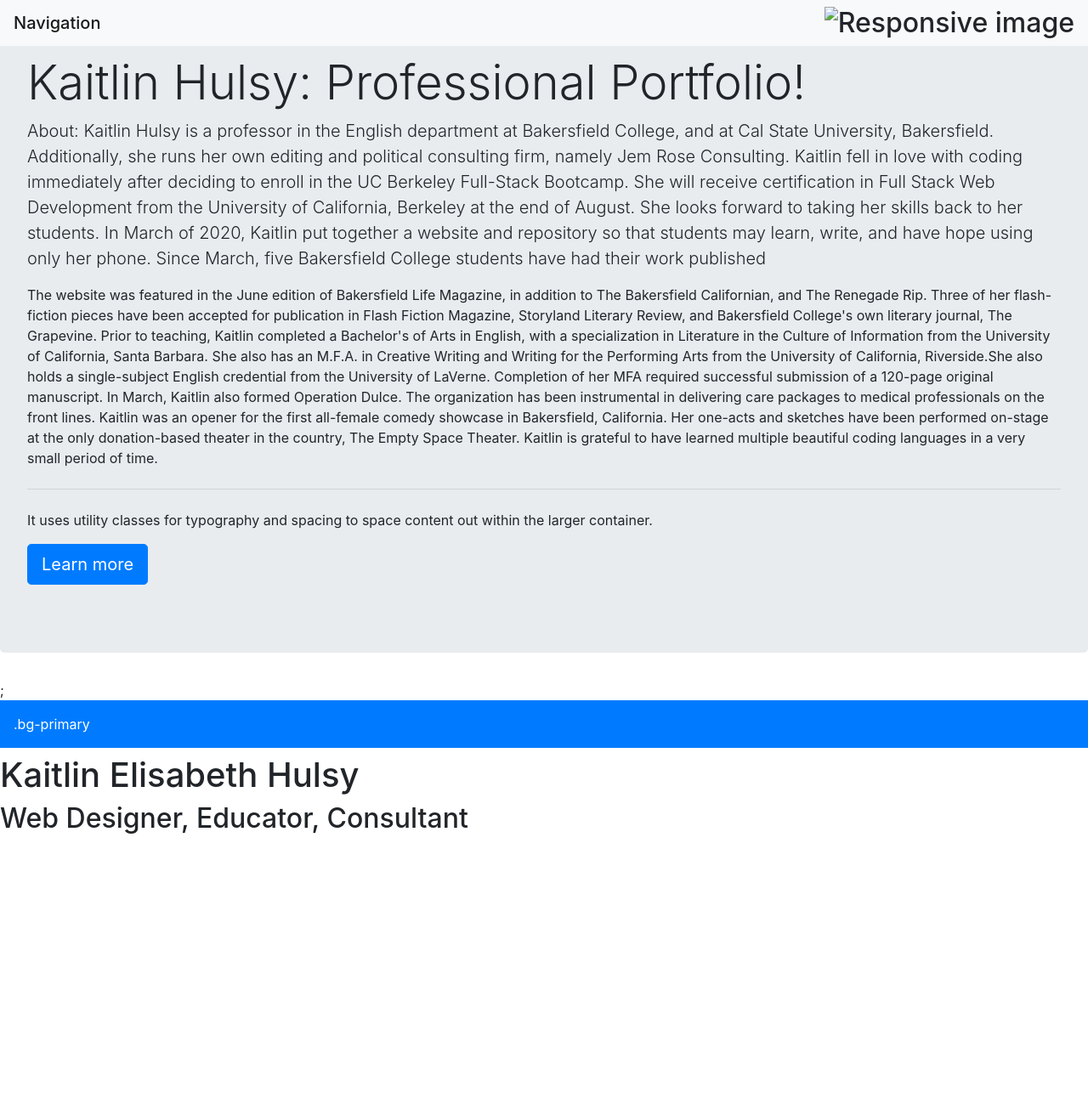
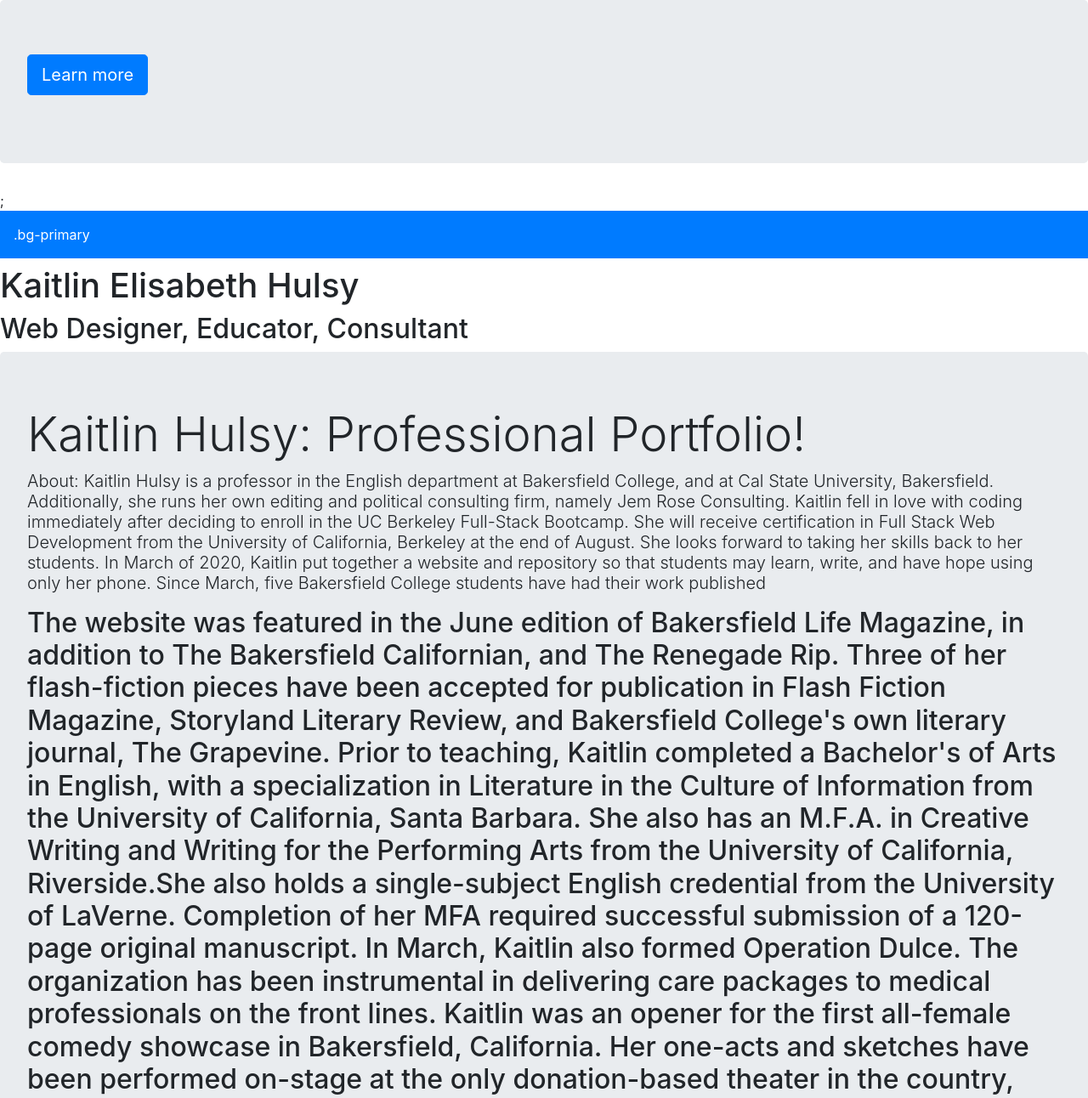
Before and after one commit to KHulsy/second_portfolio, a website: page index.html in a window 1280 px wide. Shown: the top 1292 px of the page at 85% size. Before the commit the page ends 991 px from the top, so only its background shows below. Drawn offline with nearby package versions, Linux system fonts and the light colour scheme; a web font is replaced by a local one.

Commit message:
Update index.html

```diff
--- a/index.html
+++ b/index.html
@@ -8,6 +8,23 @@
   <head>
     <!-- Required meta tags -->
     <meta charset="utf-8">
+    <meta name="viewport" content="width=device-width, initial-scale=1, shrink-to-fit=no">
+    <div class="jumbotron">
+
+
+  <p class="lead">
+    <a class="btn btn-primary btn-lg" href="#" role="button">Learn more</a
+  </p>
+</div>
+    <!-- Bootstrap CSS -->
+    <link rel="stylesheet" href="https://stackpath.bootstrapcdn.com/bootstrap/4.5.2/css/bootstrap.min.css" integrity="sha384-JcKb8q3iqJ61gNV9KGb8thSsNjpSL0n8PARn9HuZOnIxN0hoP+VmmDGMN5t9UJ0Z" crossorigin="anonymous">
+</nav>    <title>Hello, Clients!</title>
+  </head> <meta name="viewport" content="width=device-width, initial-scale=1, shrink-to-fit=no"> <head>;
+    <body>
+<div class="p-3 mb-2 bg-primary text-white">.bg-primary</div>
+    <h1>Kaitlin Elisabeth Hulsy</h1>
+    <h2> Web Designer, Educator, Consultant<h2>
+      <meta charset="utf-8">
     <meta name="viewport" content="width=device-width, initial-scale=1, shrink-to-fit=no">
     <div class="jumbotron">
   <h1 class="display-4">Kaitlin Hulsy: Professional Portfolio!</h1>
@@ -23,17 +40,6 @@
   <p>It uses utility classes for typography and spacing to space content out within the larger container.</p>
   <p class="lead">
     <a class="btn btn-primary btn-lg" href="#" role="button">Learn more</a
-  </p>
-</div>
-    <!-- Bootstrap CSS -->
-    <link rel="stylesheet" href="https://stackpath.bootstrapcdn.com/bootstrap/4.5.2/css/bootstrap.min.css" integrity="sha384-JcKb8q3iqJ61gNV9KGb8thSsNjpSL0n8PARn9HuZOnIxN0hoP+VmmDGMN5t9UJ0Z" crossorigin="anonymous">
-</nav>    <title>Hello, Clients!</title>
-  </head> <meta name="viewport" content="width=device-width, initial-scale=1, shrink-to-fit=no"> <head>;
-    <body>
-<div class="p-3 mb-2 bg-primary text-white">.bg-primary</div>
-    <h1>Kaitlin Elisabeth Hulsy</h1>
-    <h2> Web Designer, Educator, Consultant
-
 
       <nav class="navbar fixed-top navbar-light bg-light">
   <a class="navbar-brand" href="#">Navigation</a>      <img src="..." class="img-fluid" alt="Responsive image">
```
